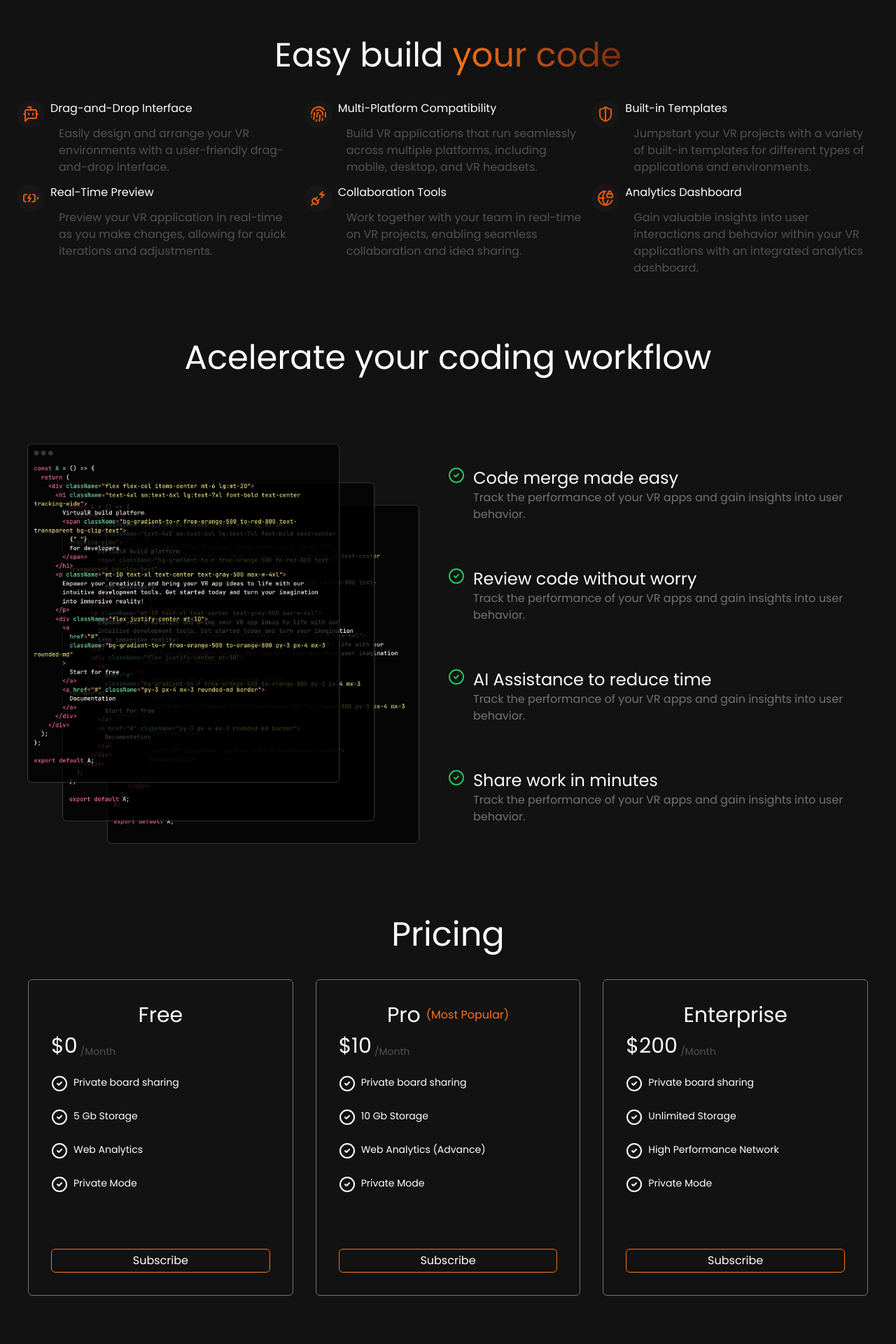
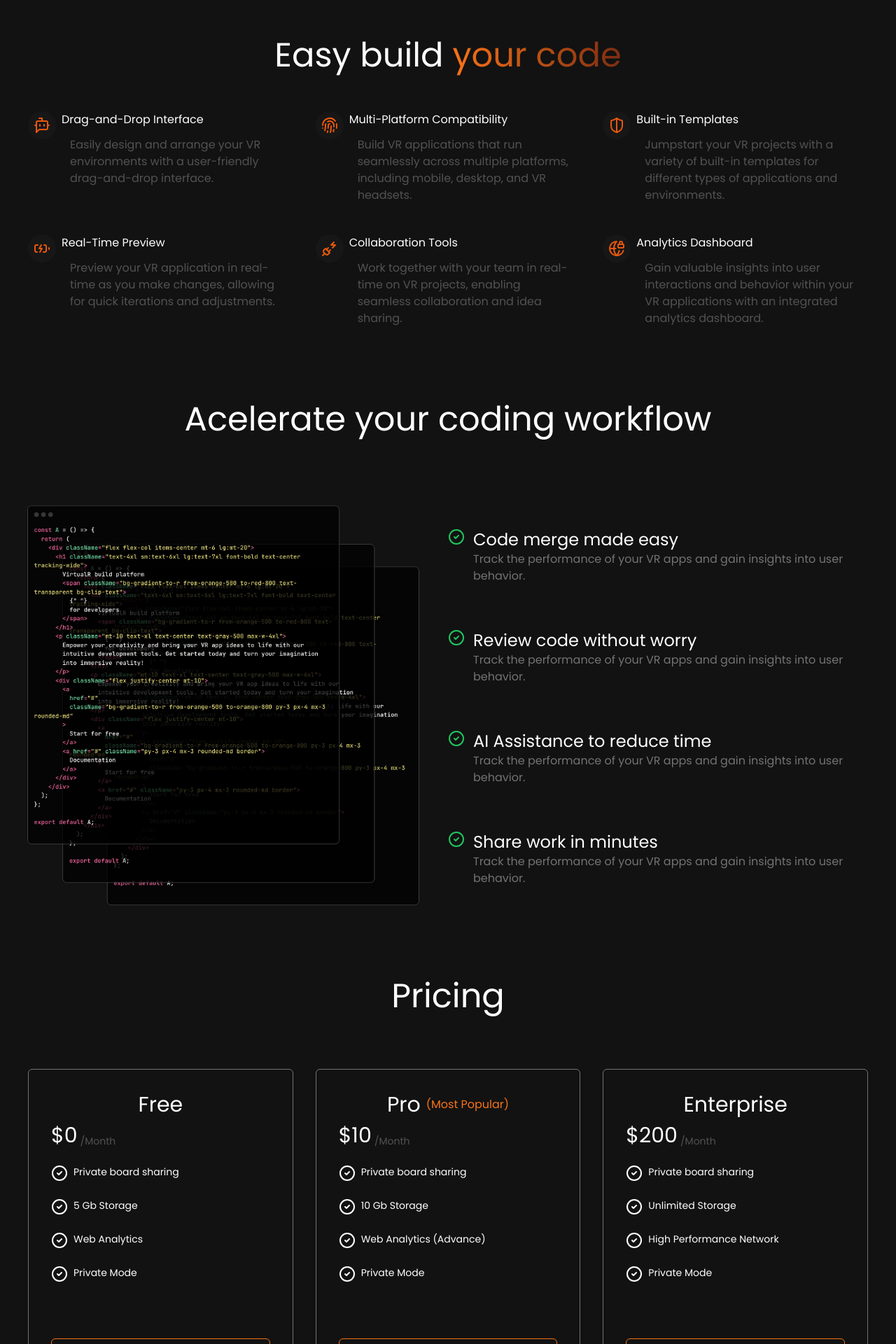
Before and after one commit to EhtshamNizamani/landing-page, a React (Vite) app: page / in a window 1280 px wide. Shown: the part 880-2800 px from the top of the page at 70% size. Built offline with nearby package versions, Linux system fonts and the light colour scheme.

Commit message:
added hover effect

```diff
--- a/src/components/FeatureCard.jsx
+++ b/src/components/FeatureCard.jsx
@@ -2,7 +2,7 @@ import React from 'react'
 
 function FeatureCard(props) {
   return (
-<div className="flex flex-col sm:flex-row items-center sm:items-start justify-center sm:justify-start">
+<div className="flex flex-col sm:m-4  sm:flex-row items-center sm:items-start justify-center sm:justify-start">
          <div className='hidden text-orange-600 md:block bg-neutral-900 rounded-full p-2 mr-2'>
                 {props.icon}
             </div>
--- a/src/components/FeatureSection.jsx
+++ b/src/components/FeatureSection.jsx
@@ -3,7 +3,8 @@ import FeatureCard from './FeatureCard';
 
 function FeatureSection() {
   return (
-    <div className="flex flex-col items-center justify-center">
+
+    <section  id="features" className="flex flex-col items-center justify-center">
       <div className="text-1xl mt-6 text-orange-600 lg:mt-20">
         <h1>FEATURE</h1>
       </div>
@@ -18,12 +19,12 @@ function FeatureSection() {
       </div>
       <div className="mt-6 flex flex-wrap justify-center lg:mt-10">
         {features.map((item) => (
-          <div key={item.id} className="w-full  md:w-1/2 lg:w-1/3">
+          <div key={item.id} className="w-full md:w-1/2 lg:w-1/3">
             <FeatureCard {...item} />
           </div>
         ))}
       </div>
-    </div>
+    </section>
   );
 }
 
--- a/src/components/Header.jsx
+++ b/src/components/Header.jsx
@@ -18,15 +18,15 @@ function Header() {
       <ul className="hidden lg:flex items-center justify-center space-x-10">
         {navItems.map((item) => (
           <li key={item.label}>
-            <a className="hover:text-gray-400" href={item.href}>
+            <a className="hover:text-orange-500 duration-300" href={item.href}>
               {item.label}
             </a>
           </li>
         ))}
       </ul>
       <div className="hidden lg:flex items-center justify-center space-x-12 pr-2">
-        <a href="#" className="rounded-md border px-3 py-2">Sign In</a>
-        <a href="#" className="rounded-md bg-gradient-to-r from-orange-500 to-orange-800 px-3 py-2">
+        <a href="#" className="rounded-md border px-3 py-2 hover:border-orange-500 transition duration-300">Sign In</a>
+        <a href="#" className="rounded-md border bg-gradient-to-r from-orange-500 to-orange-800 px-3 py-2">
           Create an account
         </a>
       </div>
@@ -38,7 +38,7 @@ function Header() {
       {isMenu && (
         <div
           className={`flex max-h-[500px] transform flex-col items-center justify-center overflow-hidden transition-all duration-700 ease-in-out ${
-            isMenu ? 'scale-100 opacity-100' : 'scale-95 opacity-0'
+            isMenu ? 'scale-100 opacity-100 ' : 'scale-95 opacity-0 '
           }`}
         >
           <div>
@@ -46,7 +46,7 @@ function Header() {
               {navItems.map((item, index) => (
                 <li key={item.label} className="animate-fadeIn opacity-100">
                   <a
-                    className="transition-opacity duration-700 hover:text-gray-500"
+                    className=" hover:text-orange-500 duration-300"
                     href={item.href}
                   >
                     {item.label}
@@ -58,13 +58,13 @@ function Header() {
           <div className="mt-2 px-8 flex w-full items-center justify-center space-x-6 p-12 lg:hidden">
             <a
               href="#"
-              className="rounded-md border px-2 py-1 transition-all delay-200 duration-500"
+              className="rounded-md border px-2 py-1 hover:border-orange-500 transition duration-300"
             >
               Sign In
             </a>
             <a
               href="#"
-              className="rounded-md bg-gradient-to-r from-orange-500 to-orange-800 px-2 py-1 transition-all delay-300 duration-500"
+              className="rounded-md border bg-gradient-to-r from-orange-500 to-orange-800 px-2 py-1 transition-all delay-300 duration-500"
             >
               Create an account
             </a>
--- a/src/components/HeroSection.jsx
+++ b/src/components/HeroSection.jsx
@@ -22,7 +22,7 @@ function HeroSection() {
         <div className="rounded-md border bg-gradient-to-r from-orange-500 to-orange-800 px-3 py-2 text-lg">
           <a href="#">Start for free</a>
         </div>
-        <div className="rounded-md border px-3 py-2 text-lg">
+        <div className="rounded-md border px-3 py-2 text-lg hover:border-orange-500 transition duration-300">
           <a href="#">Documention</a>
         </div>
       </div>
--- a/src/components/Pricing.jsx
+++ b/src/components/Pricing.jsx
@@ -3,13 +3,13 @@ import { pricingOptions } from "../constants";
 
 function Pricing() {
   return (
-    <div className="lg:mt-20 mt-6">
+    <section id="pricing" className="lg:mt-20 mt-6">
         <div className="text-3xl md:text-5xl  text-center">
 
         <h2>Pricing</h2>
         </div>
 
-    <div className=" lg:flex lg:mt-10 mt-6 justify-between items-center ">
+    <div className=" lg:flex lg:mt-20 mt-6 justify-between items-center ">
        {pricingOptions.map((option,index)=>(
  <div key={index} className="mb-4 border border-neutral-500 rounded-md md:mx-4 w-full p-8 ">
     <div className=" flex justify-center items-center gap-2">
@@ -44,13 +44,13 @@ function Pricing() {
             </div>
         </div>
     ))}
-       <div className="border border-orange-500 w-full py-1 px-2 text-center mt-20 m-auto rounded-md cursor-pointer hover:border-white transition duration-500"> Subscribe</div>
+       <div className="border border-orange-500 w-full py-1 px-2 text-center mt-20 m-auto rounded-md cursor-pointer hover:border-white transition duration-300"> Subscribe</div>
 
  </div>
        ))}
 
     </div>
-    </div>
+    </section>
 
   )
 }
--- a/src/components/Testimonials.jsx
+++ b/src/components/Testimonials.jsx
@@ -2,14 +2,14 @@ import { testimonials } from "../constants";
 
 function Testimonials() {
     return (
-        <div className="lg:mt-20 mt-6">
+        <section id="testimonials" className="lg:mt-20 mt-6">
             <div className="text-3xl md:text-5xl  text-center">
                 <h2>What people are saying</h2>
             </div>
 
             <div className=" grid grid-cols-1 mt-8 lg:mt-20 place-items-center lg:grid-cols-3 md:grid-cols-2 ">
                 {testimonials.map((item) => (
-                    <div className="bg-neutral-900 m-2 p-4 rounded-sm ">
+                    <div className="bg-neutral-900 hover:bg-neutral-800 hover:scale-105 hover:rounded-md duration-500 m-2 p-4 rounded-md ">
                         <p>
 
                             {item.text}
@@ -36,7 +36,7 @@ function Testimonials() {
 
             </div>
 
-        </div>
+        </section>
     )
 }
 
--- a/src/components/Workflow.jsx
+++ b/src/components/Workflow.jsx
@@ -4,7 +4,7 @@ import { checklistItems } from "../constants";
 
 function Workflow() {
     return (
-        <div>
+        <section id="workflow">
             <div className="mt-20 text-center text-5xl">
                 <h1>Acelerate your coding workflow</h1>
             </div>
@@ -37,7 +37,7 @@ function Workflow() {
                 </div>
 
             </div>
-        </div>
+        </section>
     )
 }
 
--- a/src/constants/index.jsx
+++ b/src/constants/index.jsx
@@ -13,10 +13,10 @@ import user5 from "../assets/profile-pictures/user5.jpg";
 import user6 from "../assets/profile-pictures/user6.jpg";
 
 export const navItems = [
-  { label: "Features", href: "#" },
-  { label: "Workflow", href: "#" },
-  { label: "Pricing", href: "#" },
-  { label: "Testimonials", href: "#" },
+  { label: "Features", href: "#features" },
+  { label: "Workflow", href: "#workflow" },
+  { label: "Pricing", href: "#pricing" },
+  { label: "Testimonials", href: "#testimonials" },
 ];
 
 export const testimonials = [
--- a/src/index.css
+++ b/src/index.css
@@ -7,3 +7,7 @@
     font-family: "Poppins", sans-serif;
     color-scheme: dark;
 }
+
+html {
+    scroll-behavior: smooth;
+  }
```
